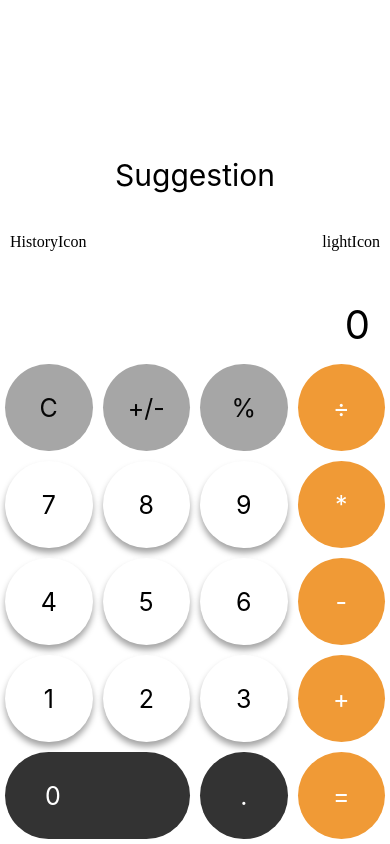
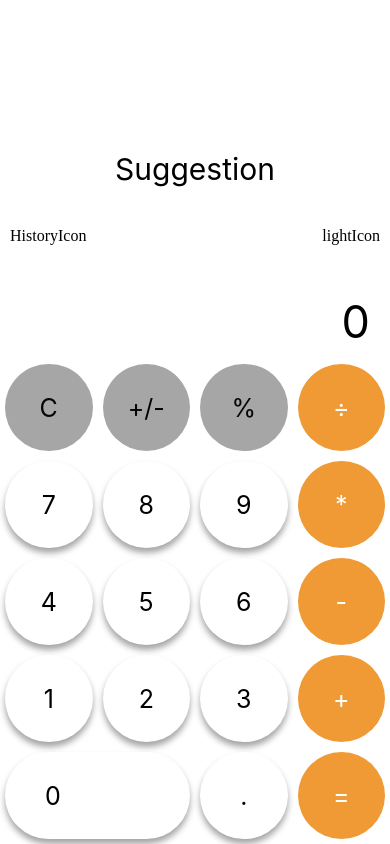
Before and after one commit to KhangOE/React-Native-App, a React Native app in the folder calculator/: screen / in a window 390 px wide. Built offline with nearby package versions, Linux system fonts and the light colour scheme.

Commit message:
fix light mode

```diff
--- a/calculator/App.js
+++ b/calculator/App.js
@@ -285,6 +285,7 @@ const App = () => {
               text="+"
               theme="accent"
               onPress={() => selectAction("+")}
+              light={light}
             />
           </View>
 
@@ -293,9 +294,10 @@ const App = () => {
               text="0"
               size="double"
               onPress={() => selectOperand("0")}
+              light={light}
             />
-            <MyButton  text="." onPress={selectDot} />
-            <MyButton  text="=" theme="accent" onPress={checkResult} />
+            <MyButton  text="." onPress={selectDot} light={light} />
+            <MyButton  text="=" theme="accent" onPress={checkResult} light={light} />
           </View>
         </View>
       </SafeAreaView>
@@ -333,7 +335,7 @@ const styles = StyleSheet.create({
   },
   value: {
     color: "#fff",
-    fontSize: 40,
+    fontSize: 45,
     textAlign: "right",
     marginRight: 20,
     marginBottom: 10,
```
